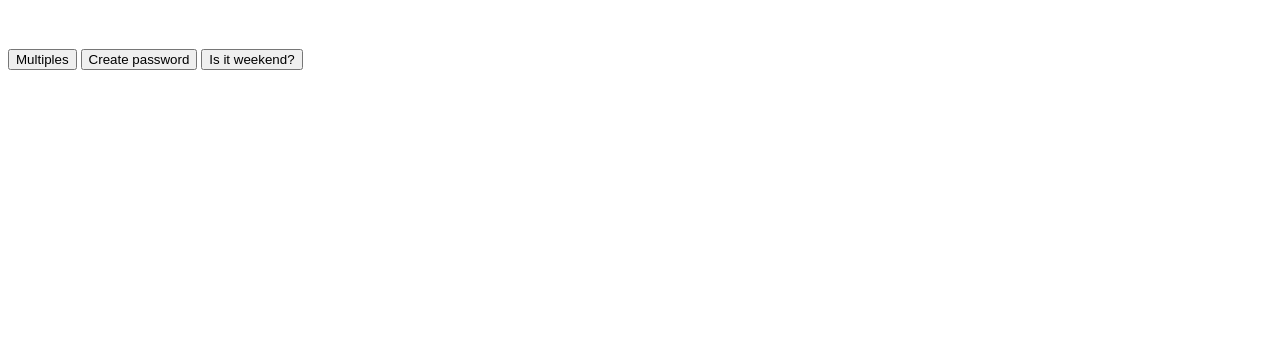
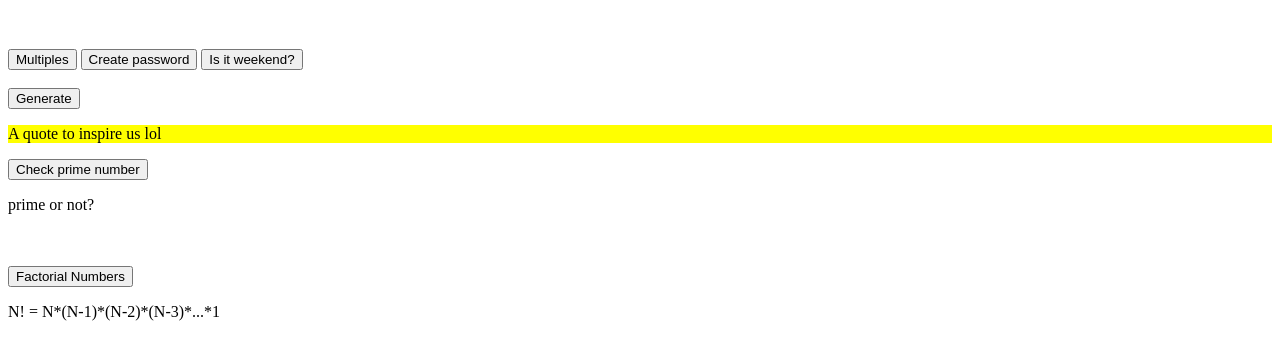
Before and after one commit to tiwarir1/jsPractice, a plain HTML site: page JSpractice/index.html in a window 1280 px wide. Shown: the part 150-510 px from the top of the page. Drawn offline with Linux system fonts and the light colour scheme.

Commit message:
factorial and prime numbers, random quotes

```diff
--- a/JSpractice/css/styles.css
+++ b/JSpractice/css/styles.css
@@ -10,3 +10,9 @@ body.night {
 	color:fff;
 	font-weight: bold;
 }
+
+#displ {
+	border-style: : solid;
+	border-width:  2px;
+	background-color: yellow;
+}
--- a/JSpractice/index.html
+++ b/JSpractice/index.html
@@ -21,6 +21,19 @@
 
 	<button onclick= "weekendCheck()"> Is it weekend?</button>
 
+	<br><br>
+
+	<button onclick= "quoteGen()">Generate</button><br>
+	<p id = "displ">A quote to inspire us lol</p>
+
+
+	<button onclick= "primeNumChk()">Check prime number</button>
+	<p id = "prim">prime or not?</p>
+	<br><br>
+
+	<button onclick= "factorial()"> Factorial Numbers</button>
+	<p id = "factDisp">N! = N*(N-1)*(N-2)*(N-3)*...*1</p>
+
 
 	<script type="text/javascript" src = "js/main.js"></script>
 </body>
--- a/JSpractice/js/main.js
+++ b/JSpractice/js/main.js
@@ -75,7 +75,7 @@ function weekendCheck() {
 	//console.log(day);
 	var inp = prompt("enter a date in this format Month DD, YYYY", 'Aug 18, 2018');
 	var chk = new Date(inp);
-	console.log(chk.getDay());
+	//console.log(chk.getDay());
 	var wEnd = chk.getDay();
 	console.log(wEnd);
 	if (wEnd == 6 || wEnd == 0){
@@ -86,3 +86,52 @@ function weekendCheck() {
 	}
 	alert(day);
 }
+
+function quoteGen() {
+	var quotes = [
+		'"It does not matter how slowly you go as long as you do not stop. " - Confucius',
+		 '"Our greatest weakness lies in giving up. The most certain way to succeed is always to try just one more time. - Thomas A. Edison',
+		'"Be yourself; everyone else is already taken." - Oscar Wilde',
+		'"Age is an issue of mind over matter. If you don`t mind, it doesn`t matter." - Mark Twain',
+		'"A champion is defined not by their wins but by how they can recover when they fall." - Serena Williams',
+		'"No matter what people tell you, words and ideas can change the world." - Robin Williams',
+		'"You are never too old to set another goal or to dream a new dream." - C.S. Lewis',
+				]
+	var pQuote = quotes[Math.floor(Math.random() * quotes.length )];
+	//console.log(quotes[6]);
+	//alert(pQuote);
+	document.getElementById('displ').innerHTML = pQuote;
+}
+
+function primeNumChk() {
+	var inputNum = prompt("enter a number greater than 0");
+	var res = "";
+
+	for (var i = 2; i< inputNum; i++){
+		//alert(inputNum % i);
+		if (inputNum % i == 0){
+			res = "not prime; \n divisible by " + i;
+			break;
+		}
+		else{
+			res = "prime";
+		}
+	}
+
+
+	document.getElementById('prim').innerHTML = "The number is " + res;
+}
+
+function factorial() {
+	inputNum = prompt("enter a number");
+	var nums = [inputNum + "! = "];
+	for (var i = inputNum; i>= 1; i--) {
+		nums +=i;
+		if (i == 1){
+			break;
+		}
+		nums += "*";
+
+	}
+	document.getElementById('factDisp').innerHTML = nums;
+}
```
